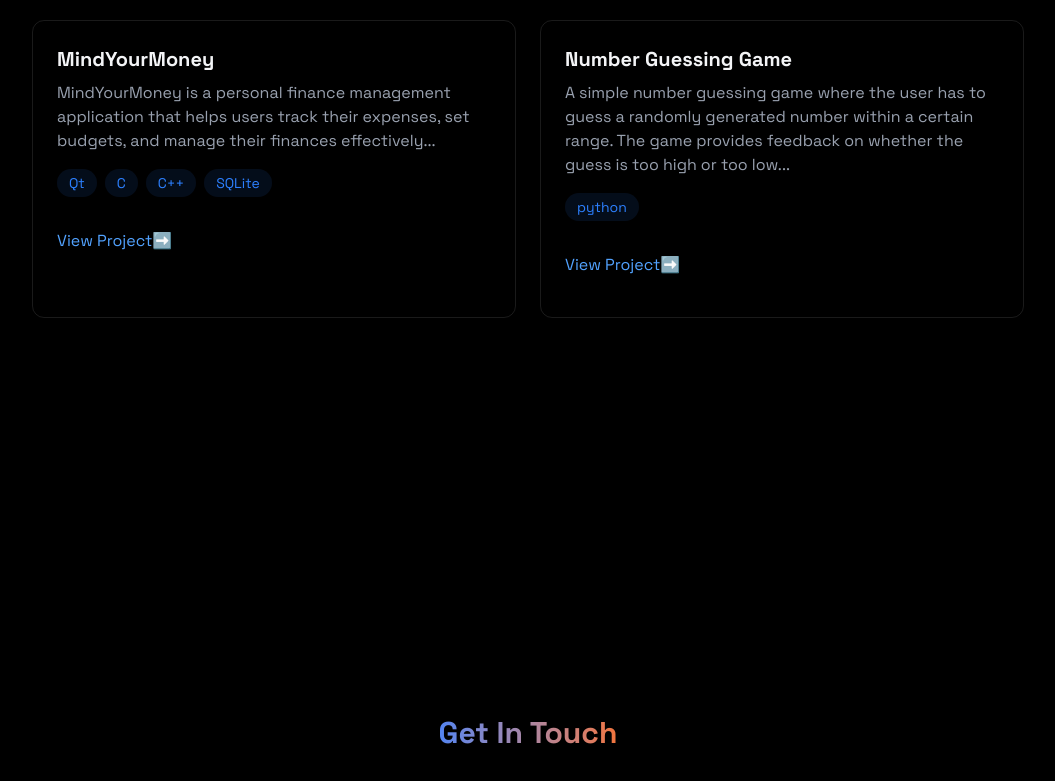
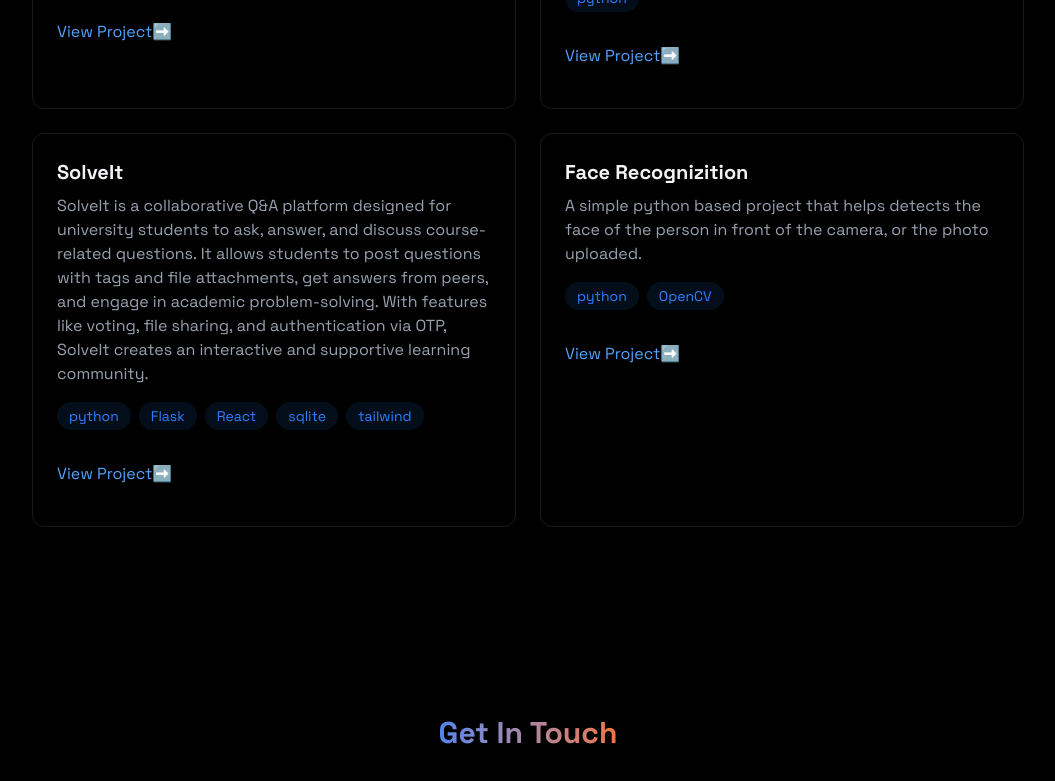
Before and after one commit to pukaradhikari1/Website, a React (Vite) app: page / in a window 1280 px wide. Shown: the part 2480-3261 px from the top of the page, without its empty margins (112-1167 px from the left). Built offline with nearby package versions, Linux system fonts and the light colour scheme.

Commit message:
projects updated

```diff
--- a/src/components/section/Projects.jsx
+++ b/src/components/section/Projects.jsx
@@ -29,7 +29,7 @@
                                     </span>
                                 ))}
                             </div>
-                            <div className="flex justifty-between items-center">
+                            <div className="flex justify-between items-center">
                                 <a href="https://github.com/pukaradhikari1/EndSemProject-1"
                                     className="text-blue-400 hover:text-blue-300 transition-colors my-4">
                                     View Project➡️
@@ -55,7 +55,7 @@
                                     </span>
                                 ))}
                             </div>
-                            <div className="flex justifty-between items-center">
+                            <div className="flex justify-between items-center">
                                 <a href=""
                                     className="text-blue-400 hover:text-blue-300 transition-colors my-4">
                                     View Project➡️
@@ -63,9 +63,63 @@
 
                             </div>
                         </div>
-                    </div>
 
 
+                        <div className="p-6 rounded-xl border border-white/10 hover:-translate-y-1
+                     hover:border-blue-500/30 hover:shadow-[0_2px_8px_rgba(59,130,246,0.2)] transition">
+                            <h3 className="text-xl font-bold mb-2 ">SolveIt</h3>
+                            <p className="text-gray-400 mb-4">
+                                SolveIt is a collaborative Q&A platform designed for university students to ask, answer, and discuss
+                                course-related questions. It allows students to post questions with tags and file attachments, get answers from peers,
+                                and engage in academic problem-solving. With features like voting, file sharing,
+                                and authentication via OTP, SolveIt creates an interactive and supportive learning community.
+                            </p>
+                            <div className="flex flex-wrap gap-2 mb-4">
+                                {["python", "Flask", "React", "sqlite", "tailwind"].map((tech, key) => (
+                                    <span
+                                        key={key}
+                                        className="bg-blue-500/10 text-blue-500 py-1 px-3 rounded-full text-sm
+                                     hover:bg-blue-500/20 hover:shadow-[0_2px_8px_rgba(59,130,246,0.1)] transition-all"
+                                    >
+                                        {tech}
+                                    </span>
+                                ))}
+                            </div>
+                            <div className="flex justify-between items-center">
+                                <a href="https://github.com/pukaradhikari1/SolveIt"
+                                    className="text-blue-400 hover:text-blue-300 transition-colors my-4">
+                                    View Project➡️
+                                </a>
+
+                            </div>
+                        </div>
+
+                        <div className="p-6 rounded-xl border border-white/10 hover:-translate-y-1
+                     hover:border-blue-500/30 hover:shadow-[0_2px_8px_rgba(59,130,246,0.2)] transition">
+                            <h3 className="text-xl font-bold mb-2 ">Face Recognizition</h3>
+                            <p className="text-gray-400 mb-4">
+                                A simple python based project that helps detects the face of the person in front of the camera,
+                                or the photo uploaded.
+                            </p>
+                            <div className="flex flex-wrap gap-2 mb-4">
+                                {["python", "OpenCV"].map((tech, key) => (
+                                    <span
+                                        key={key}
+                                        className="bg-blue-500/10 text-blue-500 py-1 px-3 rounded-full text-sm
+                                     hover:bg-blue-500/20 hover:shadow-[0_2px_8px_rgba(59,130,246,0.1)] transition-all"
+                                    >
+                                        {tech}
+                                    </span>
+                                ))}
+                            </div>
+                            <div className="flex justify-between items-center">
+                                <a href=""
+                                    className="text-blue-400 hover:text-blue-300 transition-colors my-4">
+                                    View Project➡️
+                                </a>
+                            </div>
+                        </div>
+                    </div>
                 </div>
             </RevealOnScroll>
         </section>
```
